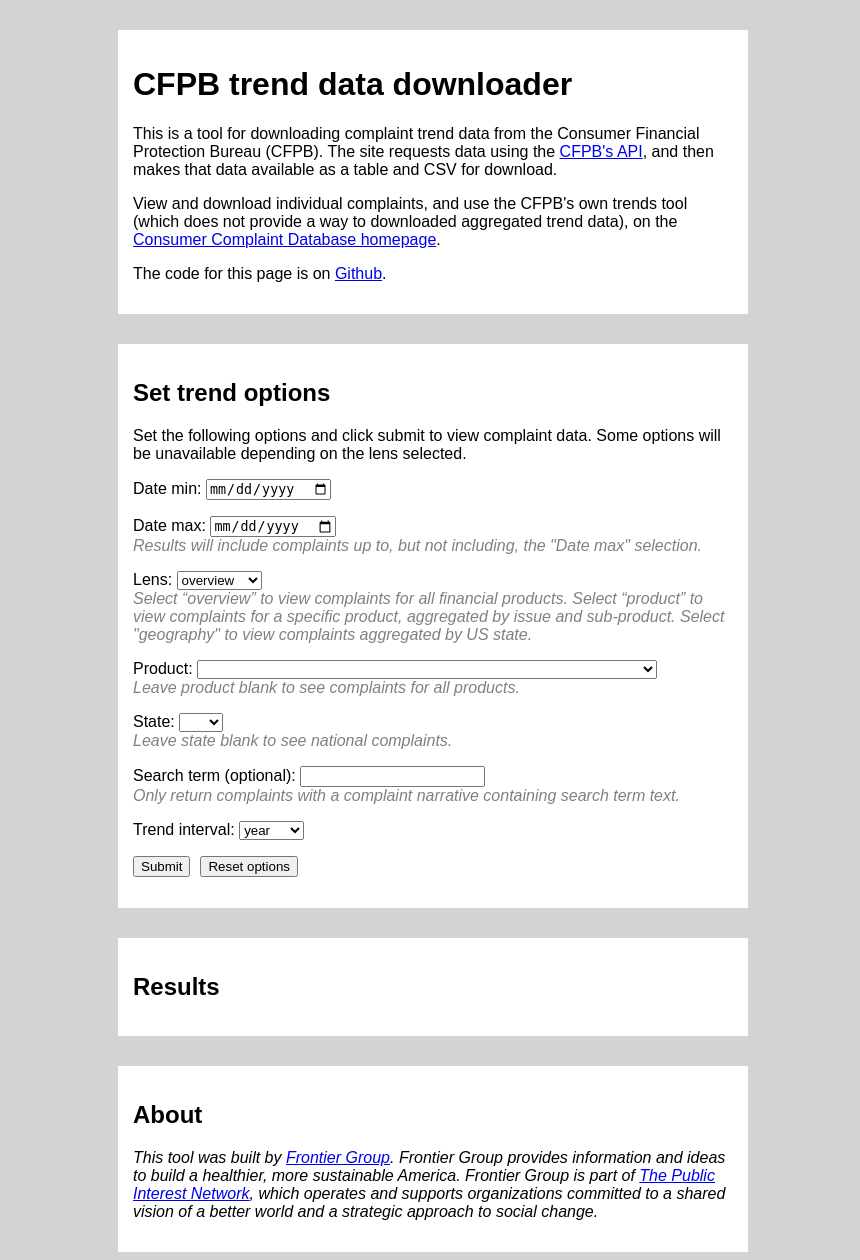
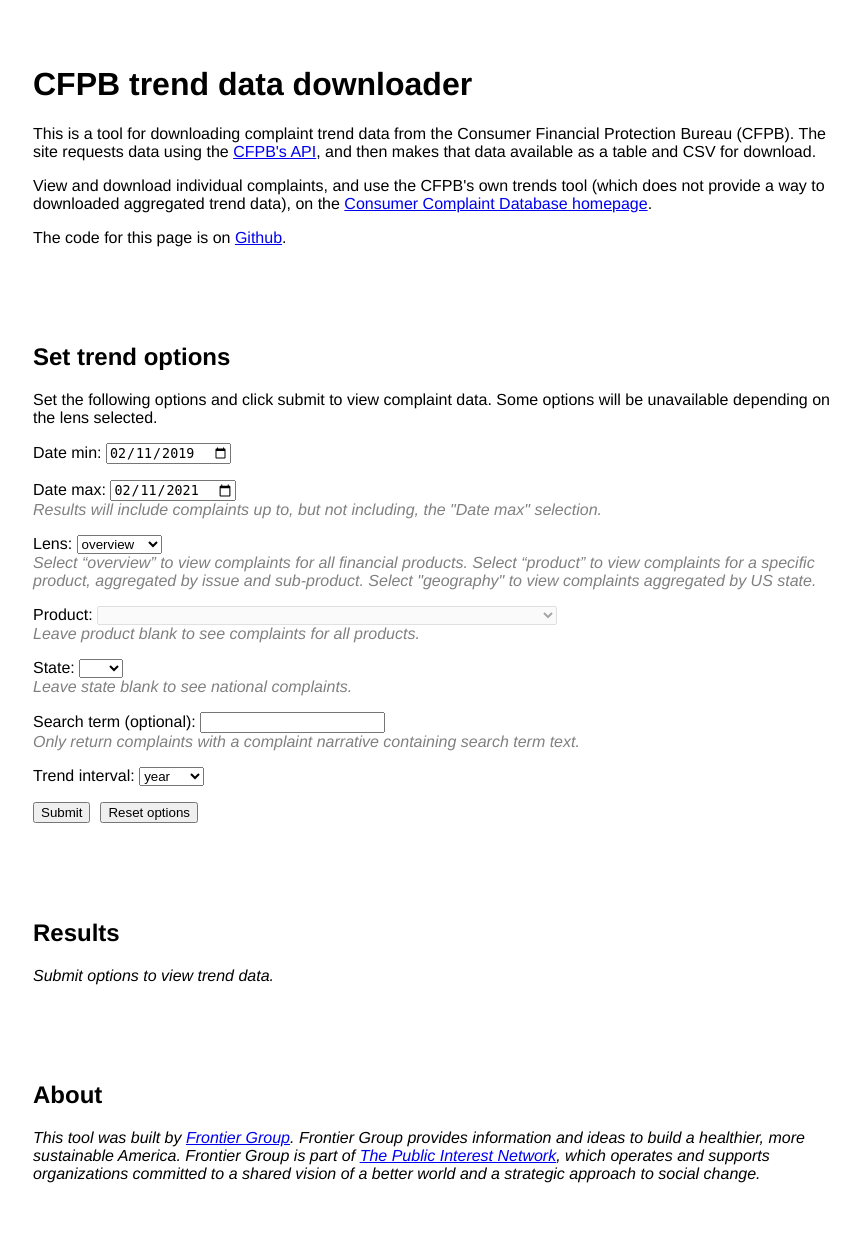
Before and after one commit to gweissman86/cfpb_data_downloader, a PHP site: page / in a window 1280 px wide. Shown: the whole page, without its empty margins (207-1067 px from the left). After the commit the page ends 1183 px from the top, so only its background shows below. Run offline with PHP 8.4, Linux system fonts and the light colour scheme.

Commit message:
changed file names and styling

```diff
--- a/scripts/cfpb_script.js
+++ b/scripts/load_cfpb_data.js
@@ -1,7 +1,4 @@
 // SCRIPT FOR PROCESSING CFPB DATA
-
-// Set reset button
-document.getElementById('reset').href = window.location.pathname;
 
 // Make all forms match whatever the query is, to retain state.
 function replaceForms(value, key){
--- a/scripts/cfpb_functions.js
+++ b/scripts/parse_cfpb_json.js
@@ -1,4 +1,4 @@
-// FUNCTIONS FOR PARSING CFPB COMPLAINTS API
+// FUNCTIONS FOR PARSING CFPB COMPLAINTS API JSON
 // AND GENERATING HTML TABLES AND CSV
 
 
--- a/styles/style.css
+++ b/styles/style.css
@@ -1,6 +1,5 @@
 body {
-    font-family: sans-serif;
-    background-color: lightgray;
+    font-family: Helvetica, sans-serif;
 }
 
 select {
@@ -31,7 +30,7 @@ div.primary {
     margin-left: auto;
     padding: 15px;
     background-color: white;
-    max-width: 600px;
+    max-width: 800px;
 }
 
 #results {
```
Also changed, not shown: scripts/disable_dropdowns.js (renamed from scripts/cfpb_after_load.js).
